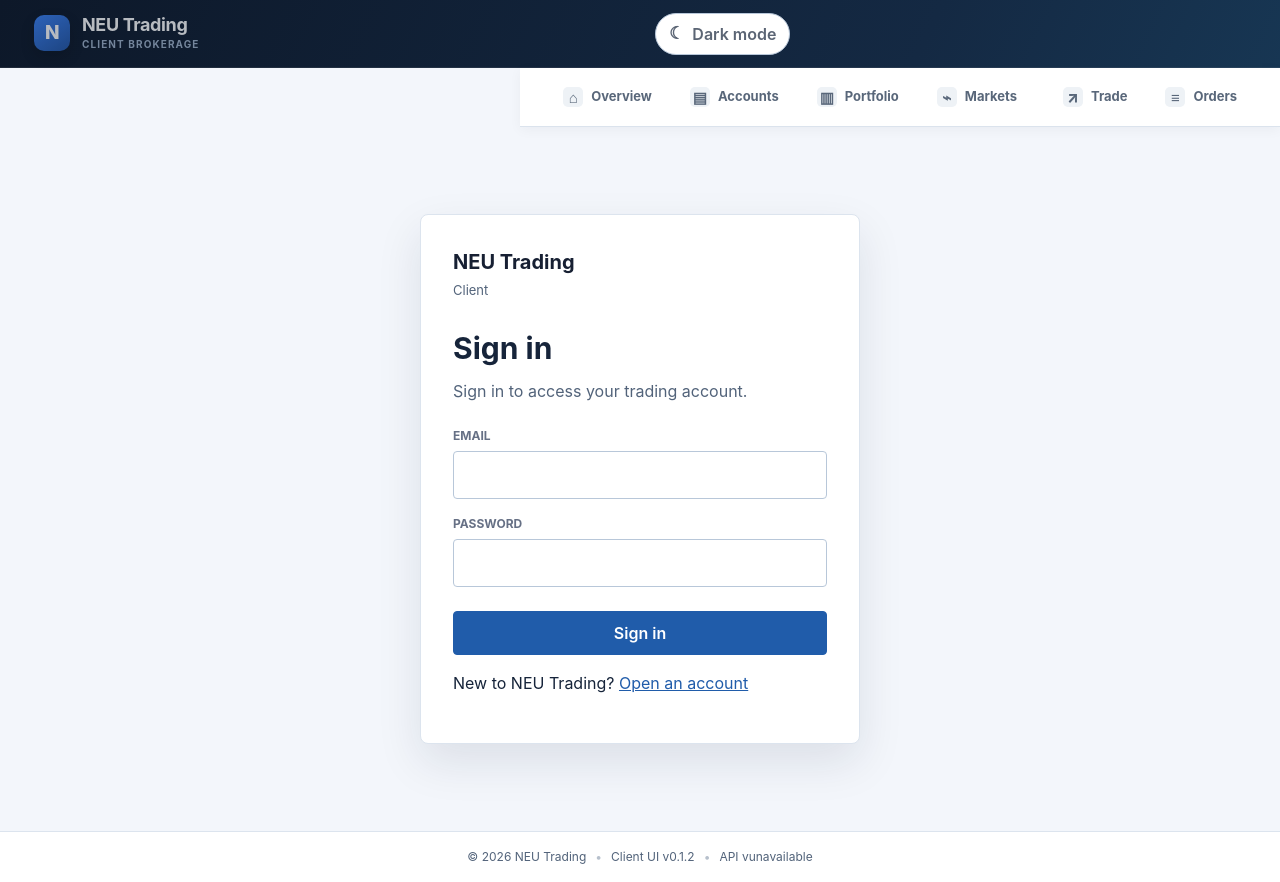
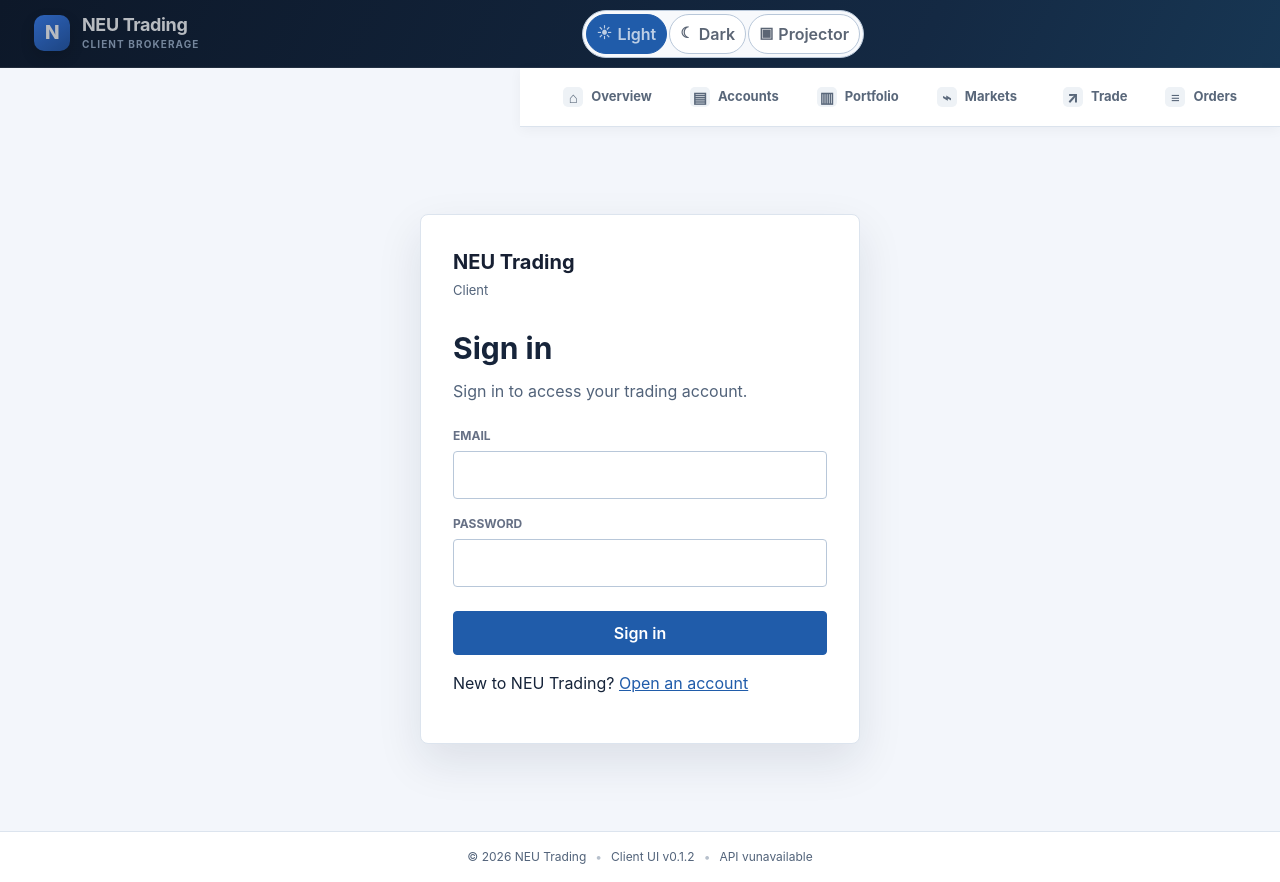
Before and after one commit to thejohnpage/neu-trading-app-demo-ang-ui, an Angular app: page /login in a window 1280 px wide. Built offline with nearby package versions, Linux system fonts and the light colour scheme; no server answers.

Commit message:
feat(theme): offer explicit Light Dark Projector theme buttons

```diff
--- a/projects/shared/src/theme-toggle/theme-toggle.component.ts
+++ b/projects/shared/src/theme-toggle/theme-toggle.component.ts
@@ -1,27 +1,43 @@
 import { Component, inject } from '@angular/core';
-import { ThemeService } from '../theme.service';
+import { ThemeService, ThemeMode } from '../theme.service';
 
 @Component({
   selector: 'app-theme-toggle',
   standalone: true,
   template: `
-    <button type="button" class="theme-toggle" (click)="theme.toggle()"
-      [attr.aria-label]="theme.mode() === 'dark' ? 'Switch to light mode' : 'Switch to dark mode'"
-      [attr.aria-pressed]="theme.mode() === 'dark'"
-      title="Toggle light and dark appearance">
-      <span aria-hidden="true">{{ theme.mode() === 'dark' ? '☀' : '☾' }}</span>
-      <span>{{ theme.mode() === 'dark' ? 'Light mode' : 'Dark mode' }}</span>
-    </button>
+    <div class="theme-switch" role="group" aria-label="Appearance">
+      @for (option of options; track option.mode) {
+        <button type="button" class="theme-option"
+          [class.selected]="theme.mode() === option.mode"
+          [attr.aria-pressed]="theme.mode() === option.mode"
+          [attr.title]="option.label + ' appearance'"
+          (click)="theme.set(option.mode)">
+          <span aria-hidden="true">{{ option.icon }}</span>
+          <span>{{ option.label }}</span>
+        </button>
+      }
+    </div>
   `,
   styles: [`
-    .theme-toggle { display:inline-flex; align-items:center; gap:8px; border:1px solid var(--control-border,#64748b);
-      border-radius:999px; background:var(--control-bg,transparent); color:var(--text-primary,inherit);
-      padding:8px 13px; font:600 12px/1.2 inherit; cursor:pointer; white-space:nowrap; }
-    .theme-toggle:hover { background:var(--surface-hover,#273449); }
-    .theme-toggle:focus-visible { outline:3px solid var(--focus-ring,#80b6ff); outline-offset:3px; }
-    .theme-toggle span:first-child { font-size:17px; line-height:1; }
+    .theme-switch { display:inline-flex; align-items:center; gap:2px; padding:3px;
+      background:var(--surface-alt,#f7f9fc); border:1px solid var(--control-border,#64748b);
+      border-radius:999px; white-space:nowrap; }
+    .theme-option { display:inline-flex; align-items:center; gap:5px; padding:7px 10px;
+      border:1px solid transparent; border-radius:999px; background:transparent;
+      color:var(--text-primary,#172033); font:600 12px/1.2 inherit; cursor:pointer; }
+    .theme-option.selected { background:var(--accent,#205caa) !important;
+      border-color:var(--accent,#205caa) !important;
+      color:var(--accent-contrast,#fff) !important; }
+    .theme-option:focus-visible { outline:3px solid var(--focus-ring,#80b6ff); outline-offset:2px; }
+    .theme-option span:first-child { font-size:15px; }
+    @media (max-width:650px) { .theme-option { padding:7px 8px; } .theme-option span:last-child { display:none; } }
   `]
 })
 export class ThemeToggleComponent {
   readonly theme = inject(ThemeService);
+  readonly options: { mode: ThemeMode; label: string; icon: string }[] = [
+    { mode: 'light', label: 'Light', icon: '☀' },
+    { mode: 'dark', label: 'Dark', icon: '☾' },
+    { mode: 'projector', label: 'Projector', icon: '▣' },
+  ];
 }
```
